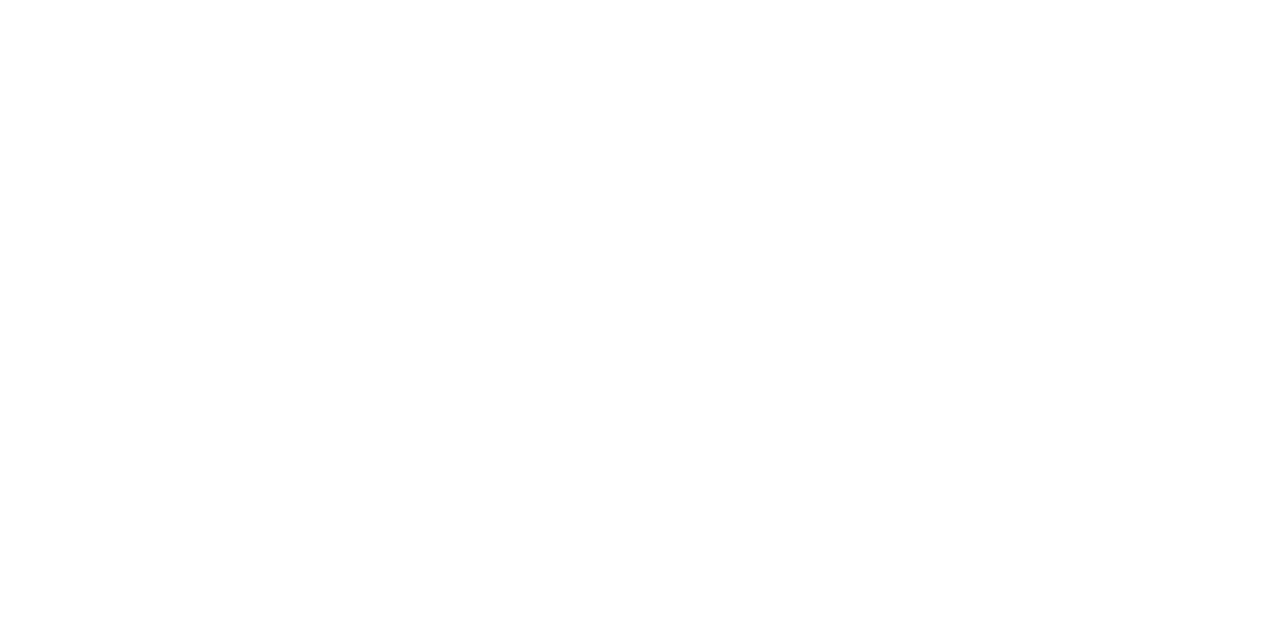
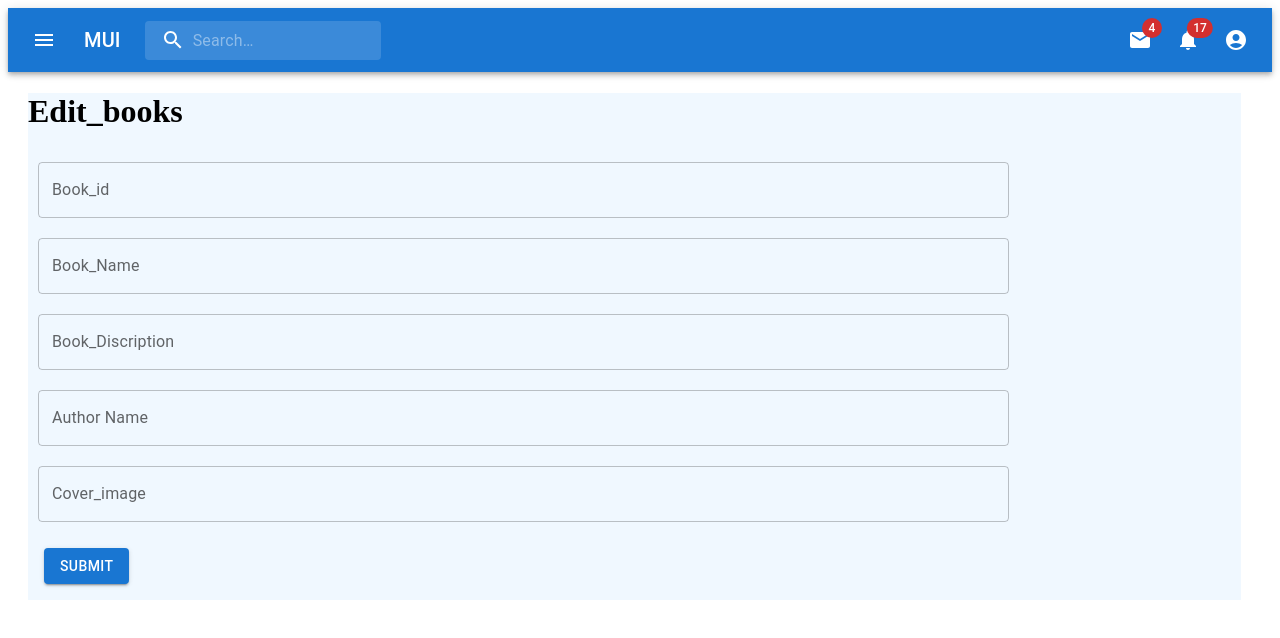
Before and after one commit to ShanRastogi22/React_store, a React (Create React App) app: page /edit_book in a window 1280 px wide. Before the commit this address had no page. Shown: the top 638 px of the page. Built offline with nearby package versions, Linux system fonts and the light colour scheme.

Commit message:
edit books page add

```diff
--- a/db.json
+++ b/db.json
@@ -2,32 +2,31 @@
   "save-book-data": [
     {
       "id": 1,
-      "formData": {
+      "Book_Name": "xya",
       "Author_Name": "Vaishnavi singh",
       "Book_Discription": "This is a story book",
       "Book_id": "1",
       "Cover_image": "ddddd"
-      }
     },
     {
       "Author_Name": "Kusum  gupta",
+      "Book_Name": "ffss",
       "Book_Discription": "This is a love story book",
       "Book_id": "2",
       "Cover_image": "ggggg",
       "id": 3
     },
     {
-      "formData": {
       "Author_Name": "Shan Rastogi",
+      "Book_Name": "ffxxx",
       "Book_Discription": "This is a Rough book",
       "Book_id": "3",
       "Cover_image": "hgiduhudu",
       "id": 4
-      }
     },
     {
       "Book_id": "ff",
-      "Book_Name": "ff",
+      "Book_Name": "fkk",
       "Book_Discription": "ff",
       "Author_Name": "ff",
       "Cover_image": "ff",
@@ -39,7 +38,7 @@
       "Book_Discription": "this the best book for sales persons",
       "Author_Name": "Robert B.Cialdini",
       "Cover_image": "................................",
-      "id": 4
+      "id": 7
     },
     {
       "Book_id": "666",
@@ -54,13 +53,15 @@
       "Book_Name": "jangle book",
       "Book_Discription": "kids story book",
       "Author_Name": "i dont know",
-      "Cover_image": "nhi hai ",
+      "Cover_image": "https://img.freepik.com/free-vector/wild-animals-forest_1308-31207.jpg?size=626&ext=jpg ",
       "id": 6
     },
     {
-      "id": 7
-    },
-    {
+      "Book_id": "866405",
+      "Book_Name": "cartoon book",
+      "Book_Discription": "This book is only for kids",
+      "Author_Name": "anamika",
+      "Cover_image":"https://img.freepik.com/free-vector/many-cute-animals-bamboo-forest_1308-32851.jpg?w=1060&t=st=1680233074~exp=1680233674~hmac=919e349b52cf998f73cf403542d97543befcc3e054f00a5df5c89602dec77978",
        "id": 8
     }
   ]
--- a/src/App.js
+++ b/src/App.js
@@ -2,6 +2,7 @@ import React from 'react'
 import Home from '../src/Pages/Home/Home.jsx'
 import View_books from './Pages/View_book/View_books.js';
 import Add_books from './Pages/Add_book/Add_books.js';
+import EditBook from './Pages/EditBook/EditBook';
 import { Routes, Route } from 'react-router-dom'
 
 function App() {
@@ -10,6 +11,7 @@ function App() {
       <Route path="/" element={<Home />}></Route>
       <Route path="/view_book" element={<View_books />}></Route>
       <Route path="/add_book" element={<Add_books />}></Route>
+      <Route path="/edit_book" element={<EditBook />}></Route>
     </Routes>
   );
 }
--- /dev/null
+++ b/src/Pages/EditBook/EditBook.js
@@ -0,0 +1,30 @@
+import React from 'react'
+import Nav from '../../component/Nav'
+import axios from 'axios';
+import { useNavigate } from 'react-router-dom';
+import { StyleBox } from '../Add_book/style'
+import { TextField, Button } from '@mui/material'
+const EditBook = () => {
+  return (
+    <div>
+        <Nav />
+      <StyleBox>
+        <h1> Edit_books</h1>
+        <form>
+          <TextField sx={{ width: '80%', margin: '10px'}} label='Book_id' name='Book_id'  variant='outlined' />
+          <TextField sx={{ width: '80%', margin: '10px'}} label='Book_Name' name='Book_Name'  variant='outlined' type='text'/>
+          <TextField sx={{ width: '80%', margin: '10px'}} label='Book_Discription' name='Book_Discription' variant='outlined' type='text'/>
+          <TextField sx={{ width: '80%', margin: '10px'}} label='Author Name' name='Author_Name'  variant='outlined' type='text'/>
+          <TextField sx={{ width: '80%', margin: '10px'}} label='Cover_image' name='Cover_image' variant='outlined' type='text'/>
+          <div>
+          <Button sx={{m: 2}} variant='contained' color="primary" type="submit">Submit</Button>
+
+          </div>
+        </form>
+
+      </StyleBox>
+    </div>
+  )
+}
+
+export default EditBook
--- a/src/Pages/View_book/View_books.js
+++ b/src/Pages/View_book/View_books.js
@@ -1,27 +1,42 @@
 import axios from 'axios'
-import React, {useEffect, useState} from 'react'
+import React, { useEffect, useState } from 'react'
 import BookCard from '../../component/BookCard'
 import Nav from '../../component/Nav'
+import { Grid } from '@mui/material'
+
+
 const View_books = () => {
 
-  const [ data, setData ] = useState([]);
+  const [data, setData] = useState([]);
   console.log(data)
 
   const viewAllBooks = async () => {
     await axios.get('http://localhost:8000/save-book-data').then((res) => {
-      if(res) {
+      if (res) {
         setData(res.data);
       }
     })
   }
 
-useEffect(() => {
-  viewAllBooks();
-},[])
+  useEffect(() => {
+    viewAllBooks();
+  }, [])
   return (
     <div>
+
       <Nav />
-     <BookCard />
+
+      <Grid container>
+          {data.length > 0 &&
+            data.map((data, index) => {
+            return (
+              <Grid key={index} item sx={{m:1}}>
+                <BookCard data={data} />
+              </Grid>
+            )
+          })
+        }
+      </Grid>
     </div>
   )
 }
--- a/src/component/BookCard.jsx
+++ b/src/component/BookCard.jsx
@@ -5,28 +5,34 @@ import CardContent from '@mui/material/CardContent';
 import CardMedia from '@mui/material/CardMedia';
 import Button from '@mui/material/Button';
 import Typography from '@mui/material/Typography';
+import { useNavigate } from 'react-router-dom';
 
-export default function ImgMediaCard() {
+export default function ImgMediaCard({data}) {
+  const navigate = useNavigate();
+  const handleRoute = (item) => {
+    navigate('/edit_book')
+  }
   return (
-    <Card sx={{ maxWidth: 345 }}>
+    <Card sx={{ maxWidth: 345, minWidht: 345}}>
       <CardMedia
         component="img"
-        alt="green iguana"
-        height="140"
-        image="/static/images/cards/contemplative-reptile.jpg"
+        height="200"
+       src={data.Cover_image}
       />
       <CardContent>
         <Typography gutterBottom variant="h5" component="div">
-          Lizard
+          {data.Book_Name}
         </Typography>
         <Typography variant="body2" color="text.secondary">
-          Lizards are a widespread group of squamate reptiles, with over 6,000
-          species, ranging across all continents except Antarctica
+          {data.Book_Discription}
+        </Typography>
+        <Typography variant="body2" color="text.secondary">
+          {data.Author_Name}
         </Typography>
       </CardContent>
       <CardActions>
-        <Button size="small">Share</Button>
-        <Button size="small">Learn More</Button>
+        <Button size="small" onClick={() => handleRoute(data)}>Edit</Button>
+        <Button size="small">Delet</Button>
       </CardActions>
     </Card>
   );
```
Lines whose indentation alone changed are shown as unchanged.
